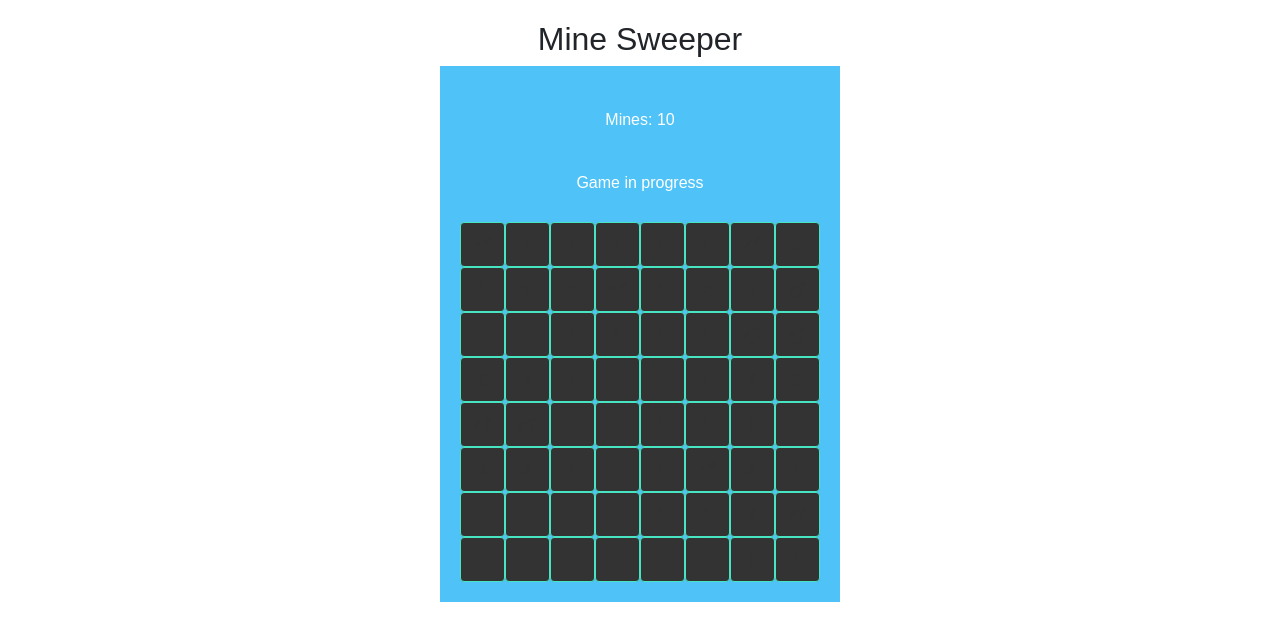
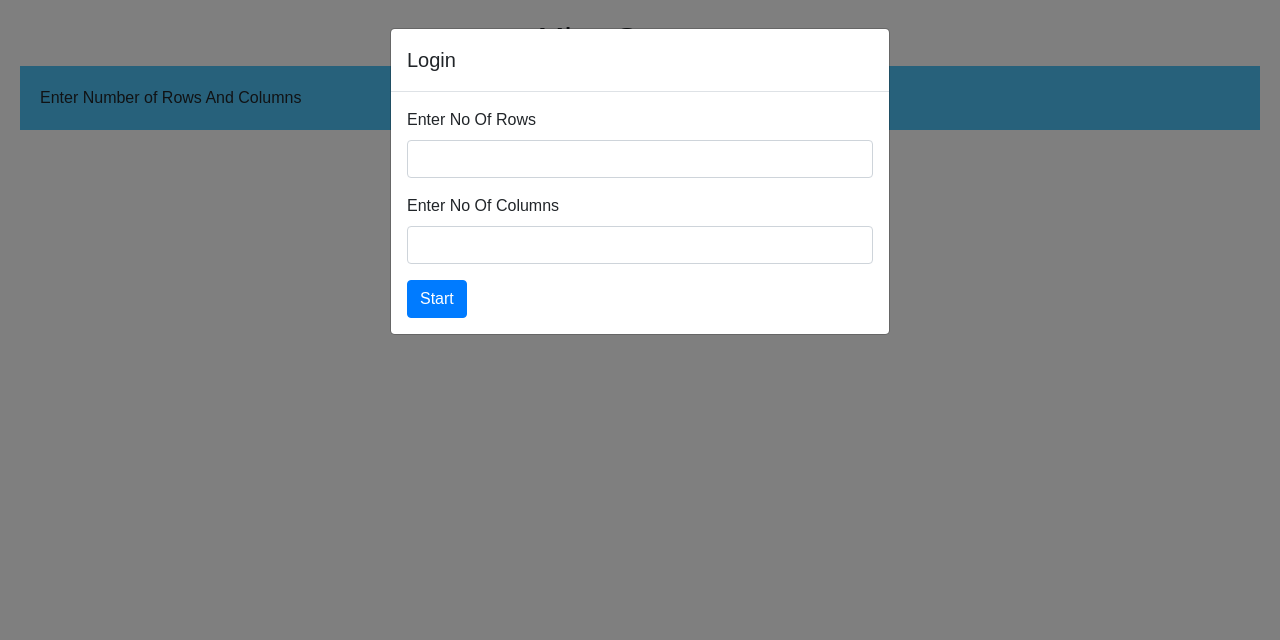
Before and after one commit to Scavengerindisguise/simplified-minesweeper, a React (Create React App) app: page / in a window 1280 px wide. Shown: the top 640 px of the page. Built offline with nearby package versions, Linux system fonts and the light colour scheme.

Commit message:
Update to user Input

```diff
--- a/package.json
+++ b/package.json
@@ -10,7 +10,8 @@
     "font-awesome": "^4.7.0",
     "react": "^16.13.1",
     "react-dom": "^16.13.1",
-    "react-scripts": "3.4.1"
+    "react-scripts": "3.4.1",
+    "reactstrap": "^8.5.1"
   },
   "scripts": {
     "start": "react-scripts start",
--- a/src/App.css
+++ b/src/App.css
@@ -14,10 +14,13 @@ body {
   clear: both;
   content: "";
 }
-
-
+.board{
+  display: grid;
+  grid-gap: 1px;
+  margin: auto;
+  max-width: 500px;
+}
 .game {
-  max-width: 400px;
   margin: 0 auto;
   padding: 20px;
   background: #4fc3f7;
@@ -43,11 +46,11 @@ body {
   background: #FCFAF9;
   border: 1px solid #48E5C2;
   border-radius: 4px;
-  float: left;
   line-height: 45px;
-  height: 45px;
+  height: 100%;
+  width: 100%;
+  margin: auto;
   text-align: center;
-  width: 45px;
   cursor: pointer;
   color: #333333;
   font-weight: 600;
--- a/src/components/Board.jsx
+++ b/src/components/Board.jsx
@@ -17,6 +17,7 @@ class Board extends Component {
     }
 
     plantMines(data, height, width, mines) {
+        console.log(height,width);
         let randomx, randomy, minesPlanted = 0;
         while (minesPlanted < mines) {
             randomx = this.getRandomNumber(width);
@@ -26,11 +27,12 @@ class Board extends Component {
                 minesPlanted++;
             }
         }
+        console.log(data);
         return data;
     }
 
     getRandomNumber(dimension) {
-        // console.log(Math.floor(Math.random()*1000), Math.floor((Math.random() * 1000) + 1) % dimension);
+        console.log((Math.random() * 1000),((Math.random() * 1000) + 1) % dimension,Math.floor((Math.random() * 1000) + 1) % dimension);
         return Math.floor((Math.random() * 1000) + 1) % dimension;
     }
 
@@ -111,7 +113,7 @@ class Board extends Component {
                 };
             }
         }
-        // console.log(data);
+        console.log(data);
         return data;
     }
 
@@ -209,8 +211,7 @@ class Board extends Component {
                         {this.state.gameStatus}
                     </span>
                 </div>
-                <div className="board">
-
+                <div className="board" style={{gridTemplateColumns: `repeat(${this.props.width},auto)`}}>
                     {this.renderBoard(this.state.boardData)}
                 </div>
             </React.Fragment>
--- a/src/components/Cell.jsx
+++ b/src/components/Cell.jsx
@@ -5,7 +5,7 @@ class Cell extends Component {
         const {value} = this.props;
 
         if (value.isMine) {
-          return <i class="fa fa-bomb" aria-hidden="true"></i>;
+          return <i className="fa fa-bomb" aria-hidden="true"></i>;
         }
         if (value.neighbour === 0) {
           return null;
--- a/src/components/Game.jsx
+++ b/src/components/Game.jsx
@@ -1,20 +1,68 @@
 import React, { Component } from 'react';
 import Board from './Board';
+import { Modal, ModalHeader, ModalBody, Form, FormGroup, Input, Label, Button } from 'reactstrap';
 
 class Game extends Component {
     state = {
-        height: 8,
-        width: 8,
-        mines: 10
+        rows: '',
+        columns: '',
+        height: '',
+        width: '',
+        mines: 10,
+        isModalOpen: true
     }
+
+    handleRowChange = (e) => {
+        console.log(e.target.value);
+        const value = e.target.value;
+        this.setState({ rows: value });
+        e.preventDefault();
+    }
+
+    handleColumnChange = (e) => {
+        console.log(e.target.value);
+        const value = e.target.value;
+        this.setState({ columns: value });
+        e.preventDefault();
+
+    }
+
+    toggleModal = () => {
+        this.setState({
+            isModalOpen: !this.state.isModalOpen,
+            height: this.state.rows,
+            width: this.state.columns,
+            mines: Math.floor((1/3)*this.state.rows*this.state.columns)
+        });
+    }
+
+
     render() {
         const { height, width, mines } = this.state;
         return (
             <>
-            <div className="text-center"><h2>Mine Sweeper</h2></div>
-            <div className="game">
-                <Board height={height} width={width} mines={mines} />
-            </div>
+                <div>
+                    <div className="text-center"><h2>Mine Sweeper</h2></div>
+                    <div className="game">
+                        {this.state.width !== '' && this.state.height !== '' ? <Board height={height} width={width} mines={mines} /> : 'Enter Number of Rows And Columns'}
+                    </div>
+                </div>
+                <Modal isOpen={this.state.isModalOpen}>
+                    <ModalHeader>Login</ModalHeader>
+                    <ModalBody>
+                        <Form>
+                            <FormGroup>
+                                <Label htmlFor="rows">Enter No Of Rows</Label>
+                                <Input type="number" onChange={this.handleRowChange} id="rows" name="rows" value={this.state.rows} />
+                            </FormGroup>
+                            <FormGroup>
+                                <Label htmlFor="columns">Enter No Of Columns</Label>
+                                <Input type="number" onChange={this.handleColumnChange} id="columns" name="columns" value={this.state.columns} />
+                            </FormGroup>
+                            <Button type="button" onClick={this.toggleModal} color="primary">Start</Button>
+                        </Form>
+                    </ModalBody>
+                </Modal>
             </>
         );
     }
```
Also changed, not shown: 1 other file (tests, documents, lock files or other folders).
